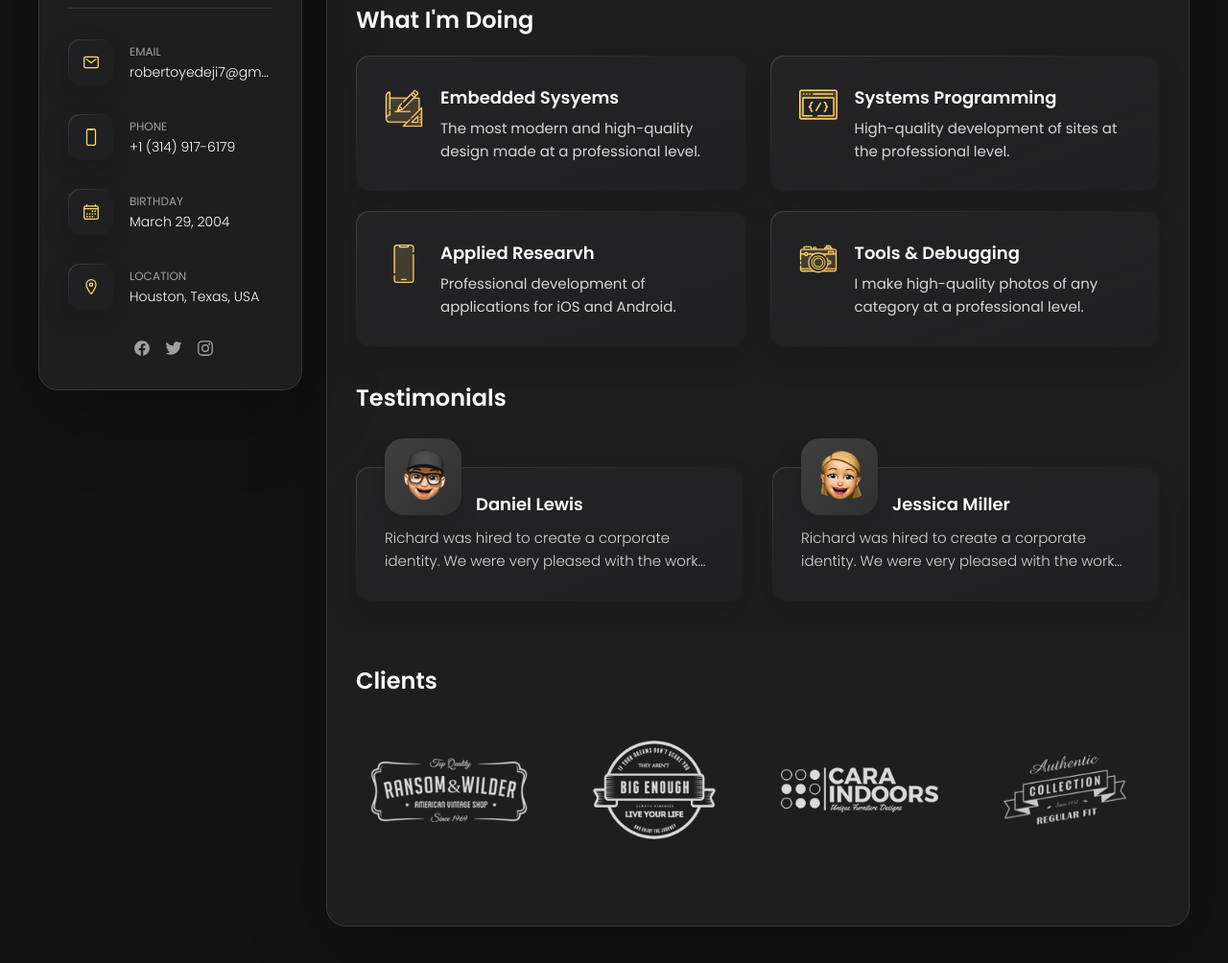
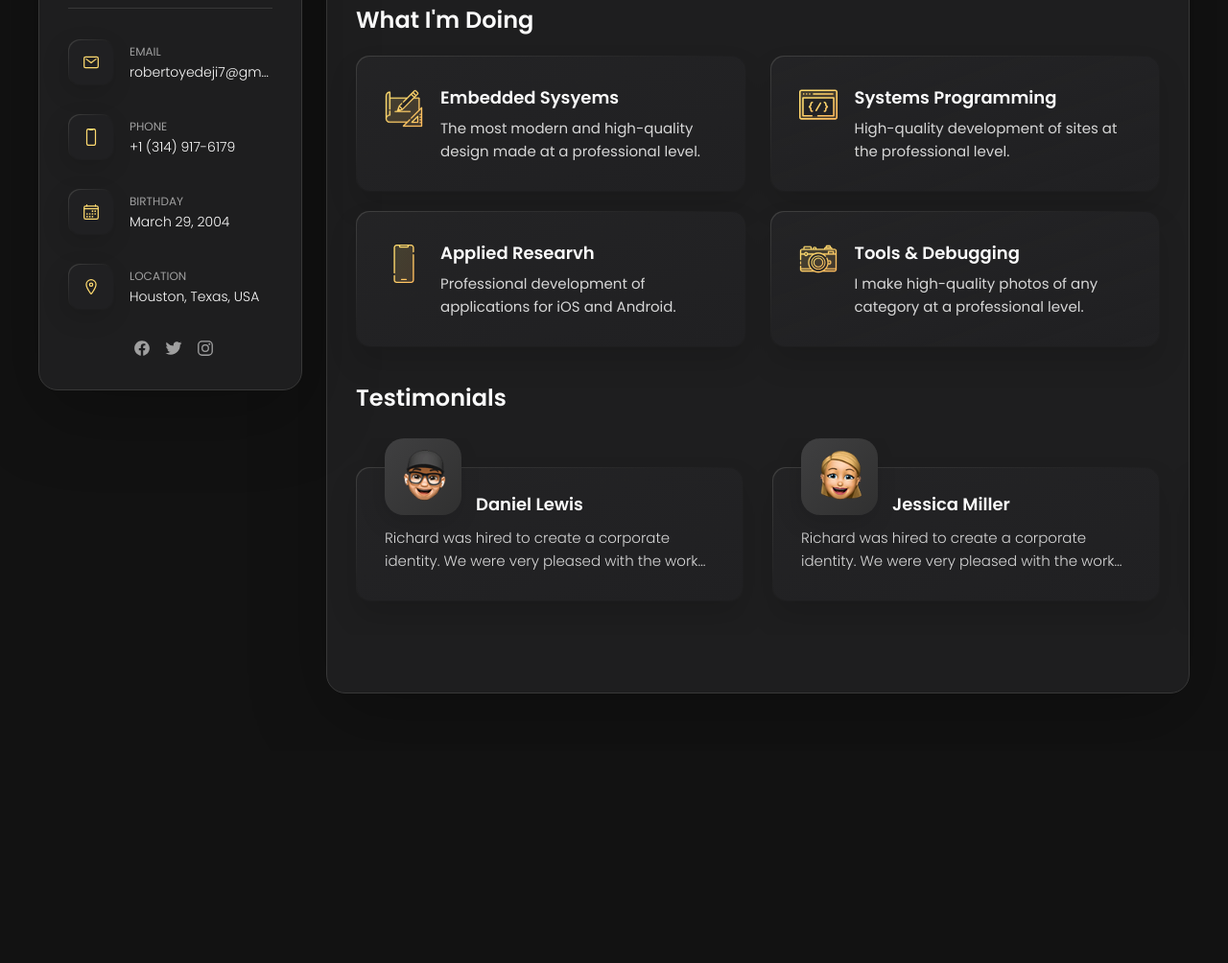
Before and after one commit to OladayoOyedeji/website-demo, a plain HTML site: page index.html in a window 1280 px wide. Shown: the part 399-1403 px from the top of the page at 96% size. After the commit the page ends 1182 px from the top, so only its background shows below. Drawn offline with nearby package versions, Linux system fonts and the light colour scheme.

Commit message:
portfolio

```diff
--- a/index.html
+++ b/index.html
@@ -449,51 +449,51 @@ My work spans embedded systems, low-level programming, and research including NS
           - clients
         -->
 
-        <section class="clients">
+        <!-- <section class="clients"> -->
 
-          <h3 class="h3 clients-title">Clients</h3>
+        <!--   <h3 class="h3 clients-title">Clients</h3> -->
 
-          <ul class="clients-list has-scrollbar">
+        <!--   <ul class="clients-list has-scrollbar"> -->
 
-            <li class="clients-item">
-              <a href="#">
-                <img src="./assets/images/logo-1-color.png" alt="client logo">
-              </a>
-            </li>
+        <!--     <li class="clients-item"> -->
+        <!--       <a href="#"> -->
+        <!--         <img src="./assets/images/logo-1-color.png" alt="client logo"> -->
+        <!--       </a> -->
+        <!--     </li> -->
 
-            <li class="clients-item">
-              <a href="#">
-                <img src="./assets/images/logo-2-color.png" alt="client logo">
-              </a>
-            </li>
+        <!--     <li class="clients-item"> -->
+        <!--       <a href="#"> -->
+        <!--         <img src="./assets/images/logo-2-color.png" alt="client logo"> -->
+        <!--       </a> -->
+        <!--     </li> -->
 
-            <li class="clients-item">
-              <a href="#">
-                <img src="./assets/images/logo-3-color.png" alt="client logo">
-              </a>
-            </li>
+        <!--     <li class="clients-item"> -->
+        <!--       <a href="#"> -->
+        <!--         <img src="./assets/images/logo-3-color.png" alt="client logo"> -->
+        <!--       </a> -->
+        <!--     </li> -->
 
-            <li class="clients-item">
-              <a href="#">
-                <img src="./assets/images/logo-4-color.png" alt="client logo">
-              </a>
-            </li>
+        <!--     <li class="clients-item"> -->
+        <!--       <a href="#"> -->
+        <!--         <img src="./assets/images/logo-4-color.png" alt="client logo"> -->
+        <!--       </a> -->
+        <!--     </li> -->
 
-            <li class="clients-item">
-              <a href="#">
-                <img src="./assets/images/logo-5-color.png" alt="client logo">
-              </a>
-            </li>
+        <!--     <li class="clients-item"> -->
+        <!--       <a href="#"> -->
+        <!--         <img src="./assets/images/logo-5-color.png" alt="client logo"> -->
+        <!--       </a> -->
+        <!--     </li> -->
 
-            <li class="clients-item">
-              <a href="#">
-                <img src="./assets/images/logo-6-color.png" alt="client logo">
-              </a>
-            </li>
+        <!--     <li class="clients-item"> -->
+        <!--       <a href="#"> -->
+        <!--         <img src="./assets/images/logo-6-color.png" alt="client logo"> -->
+        <!--       </a> -->
+        <!--     </li> -->
 
-          </ul>
+        <!--   </ul> -->
 
-        </section>
+        <!-- </section> -->
 
       </article>
 
```
